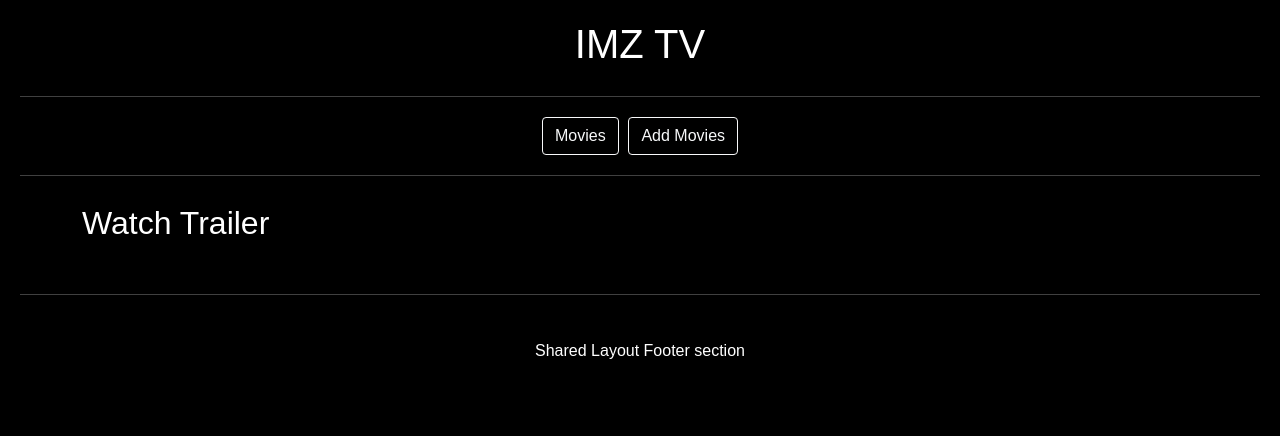
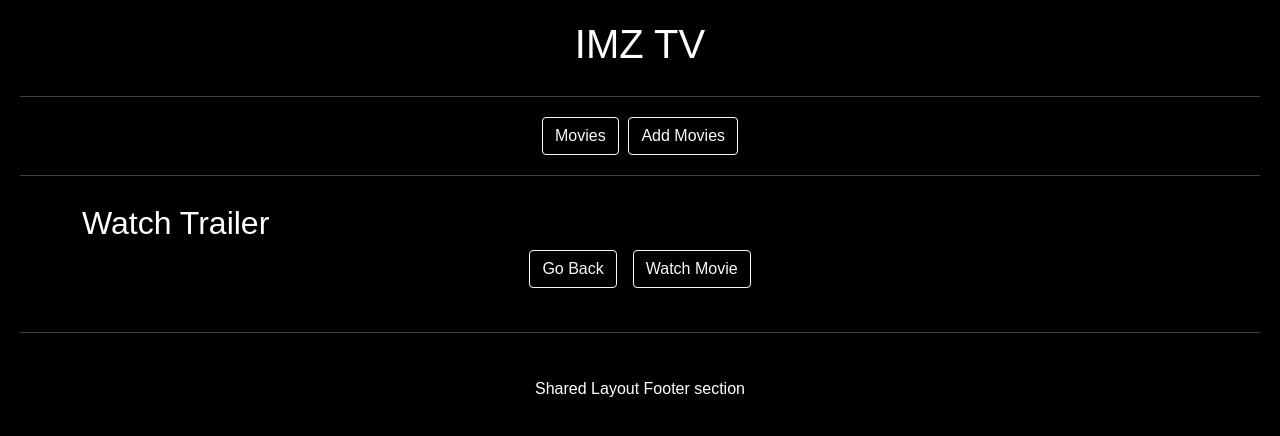
Before and after one commit to alqassabz/IMZTV, a Node server app: template views/movie/detail.ejs in a window 1280 px wide. Shown: the top 436 px of the page. Run offline with Node 20, Linux system fonts and the light colour scheme; the template is opened without the code that fills it, so the values that code supplies are empty; some libraries are stand-ins or nearby versions.

Commit message:
add buttons to move across different pages

```diff
--- a/public/css/style.css
+++ b/public/css/style.css
@@ -7,7 +7,8 @@ body{
 }
 
 .inline{
-  display: inline-flex;
+  display: flex;
+  justify-content: center;
 }
 
 hr {
--- a/server.js
+++ b/server.js
@@ -43,6 +43,14 @@ app.use(expressLayouts);
 
 
 
+// Serve the home route and render the index.ejs
+app.get('/', async (req, res) => {
+  const movies = await getMoviesWithImages(); // Call the function to get movies
+  res.render('index', { movies }); // Render the index view with movies
+});
+
+
+
 // Serve the static movie files first
 app.use('/movie/files', express.static('/mnt/c/Users/HP/Desktop/Movies'));
 
--- a/views/movie/detail.ejs
+++ b/views/movie/detail.ejs
@@ -20,6 +20,10 @@
         </video>
       <% } %>
     </div>
+    <div class="inline">
+      <a class="btn btn-outline-light" href="/">Go Back</a>&emsp;
+      <a class="btn btn-outline-light" href="/movie/video?title=<%=movie.title %>">Watch Movie</a>
+    </div>
   </div>
 </body>
 </html>
```
